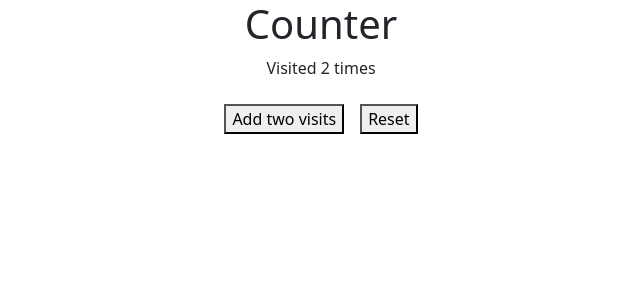
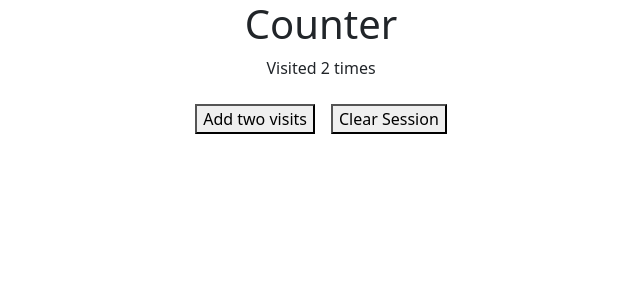
Before and after one commit to Epicharmus/flask_counter, a Flask app: page / in a window 1280 px wide. Shown: the top 300 px of the page, without its empty margins (319-959 px from the left). Run offline with Flask 3, Linux system fonts and the light colour scheme; the visitor is signed in with stand-in values (Sample User, id 1).

Commit message:
Update index.html
Change "reset" button to "clear session"

```diff
--- a/counter/templates/index.html
+++ b/counter/templates/index.html
@@ -14,7 +14,7 @@
             <button type="submit" name="click_2">Add two visits</button>
         </form>
         <form class="p-2 text-center" action="/clear_session" method="POST">
-            <button type="submit" name="reset">Reset</button>
+            <button type="submit" name="reset">Clear Session</button>
         </form>
     </div>
 </body>
```
